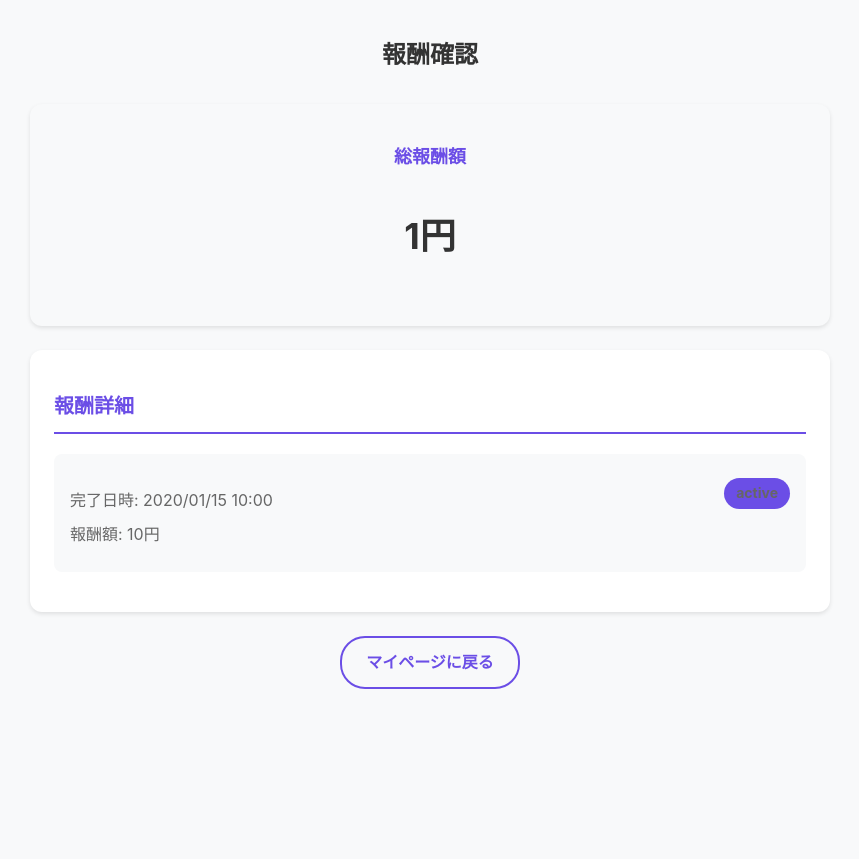
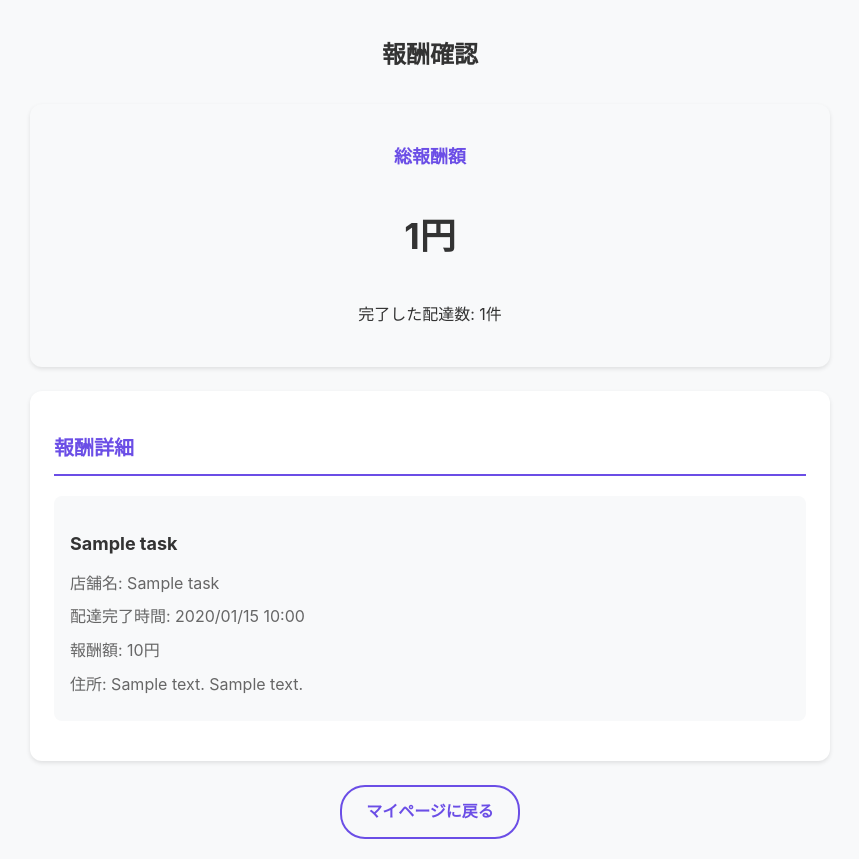
Before and after one commit to 250349d/Mangosteen, a Django app: template UserSite/templates/worker_app/reward_check.html in a window 1280 px wide. Shown: the whole page, without its empty margins (210-1069 px from the left). Before the commit the page ends 689 px from the top, so only its background shows below. Run offline with Django 5.2, Linux system fonts and the light colour scheme; the template is opened without the code that fills it: most values are stand-ins (such as "Sample title", 1, 10 or a date in 2020).

Commit message:
changes tem

```diff
--- a/UserSite/templates/worker_app/cancel_request.html
+++ b/UserSite/templates/worker_app/cancel_request.html
@@ -50,7 +50,7 @@
             {% csrf_token %}
             <div class="form-actions">
                 <a href="{% url 'worker_app:accepted_requests' %}" class="btn btn-secondary">戻る</a>
-                <button type="submit" class="btn btn-danger">キャンセルする</button>
+                <button type="submit" class="btn btn-danger">キャンセル</button>
             </div>
         </form>
     </div>
--- a/UserSite/templates/worker_app/reward_check.html
+++ b/UserSite/templates/worker_app/reward_check.html
@@ -10,17 +10,19 @@
     <div class="reward-summary">
         <h2>総報酬額</h2>
         <p class="total-reward">{{ total_reward }}円</p>
+        <p class="total-count">完了した配達数: {{ completed_count }}件</p>
     </div>
 
     <div class="reward-list">
         <h2>報酬詳細</h2>
-        {% if rewards %}
-            {% for reward in rewards %}
+        {% if tasks %}
+            {% for task in tasks %}
                 <div class="reward-item">
-                    <h3>{{ reward.request.title }}</h3>
-                    <p>完了日時: {{ reward.completed_at|date:"Y/m/d H:i" }}</p>
-                    <p>報酬額: {{ reward.amount }}円</p>
-                    <p class="status-badge">{{ reward.status }}</p>
+                    <h3>{{ task.title }}</h3>
+                    <p>店舗名: {{ task.shop_name }}</p>
+                    <p>配達完了時間: {{ task.delivery_completion_time|date:"Y/m/d H:i" }}</p>
+                    <p>報酬額: {{ task.transaction.courier_reward_amount }}円</p>
+                    <p>住所: {{ task.shop_address }} {{ task.shop_street_address }}</p>
                 </div>
             {% endfor %}
         {% else %}
```
Also changed, not shown: UserSite/templates/worker_app/completed_requests.html (+41 -10 lines).
